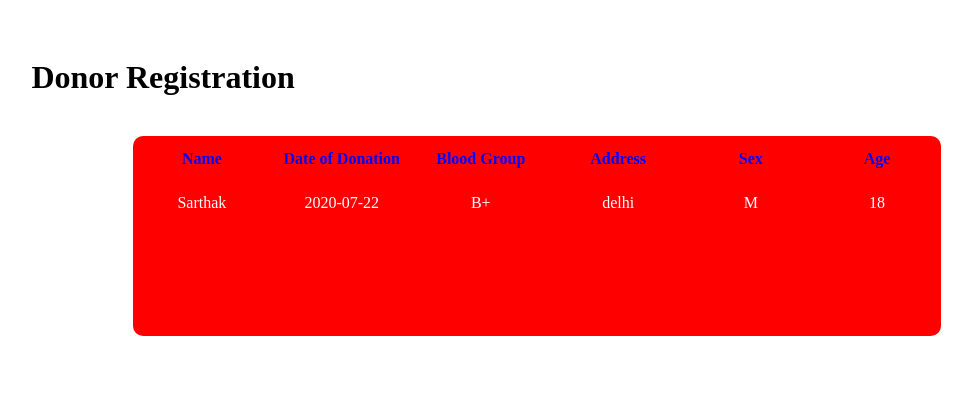
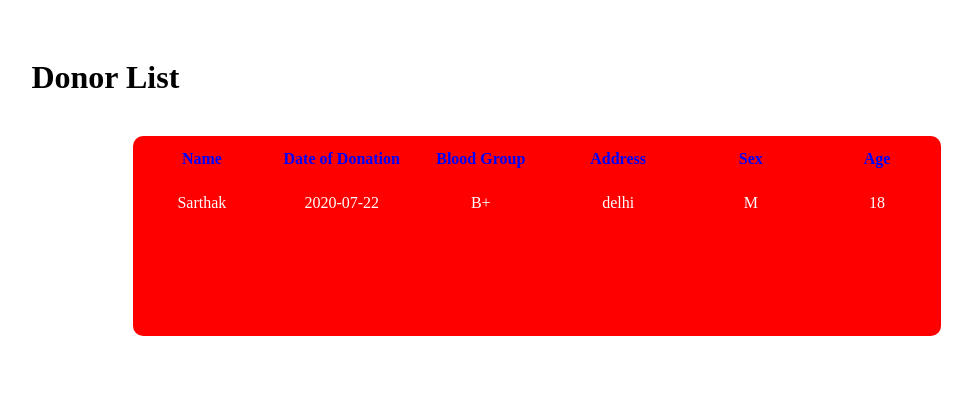
Before and after one commit to pratyushjain99/DBMS-for-Blood-Bank, a PHP site: page /donor-list.php in a window 1280 px wide. Shown: the part 47-467 px from the top of the page, without its empty margins (103-1075 px from the left). Run offline with PHP 8.4, Linux system fonts and the light colour scheme; data comes from the database, SQL or seed files in the repository.

Commit message:
Add files via upload

```diff
--- a/donor-list.php
+++ b/donor-list.php
@@ -5,7 +5,7 @@ session_start();
 <!DOCTYPE html>
 <html>
 <head>
-    <title>Donor Registration</title>
+    <title>Donor List</title>
     <link rel="stylesheet" type="text/css" href="css/s1.css">
     <style type="text/css">
         td{
@@ -21,7 +21,7 @@ session_start();
         <div id="body">
             <br>
 
-            <h1>Donor Registration</h1><br>
+            <h1>Donor List</h1><br>
             <center><div id="form">
                 <table>
                     <tr>
```
